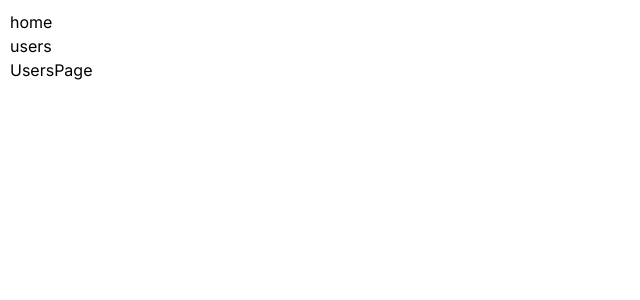
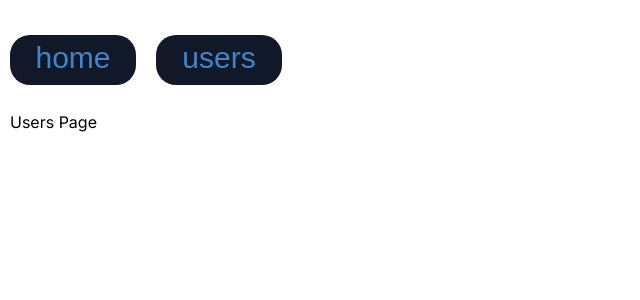
Before and after one commit to JVChiarella/SupplyChainManagement, a Next.js app in the folder supply_chain_management_frontend_nextjs/: page /users in a window 1280 px wide. Shown: the top 300 px of the page, without its empty margins (0-640 px from the left). Built offline with nearby package versions, Linux system fonts and the light colour scheme.

Commit message:
working simple navbar

```diff
--- a/supply_chain_management_frontend_nextjs/src/app/globals.css
+++ b/supply_chain_management_frontend_nextjs/src/app/globals.css
@@ -28,32 +28,18 @@ body {
 }
 
 .navbar-container {
-  display:flex;
+  display: flex;
+  height: 100px;
+  font-family: 'Montserrat', sans-serif;
 }
-
-.navbar-child {
-    width: 60%;
-    text-align: left;
-    padding-left: 20px;
-    padding-top: 20px;
-    padding-bottom: 40px;
-}
-
-.navbar-text {
-    font-family: 'Montserrat', sans-serif;
-    font-size: 30px;
-    color: #3F86CC;
-}
-
 .navbar-button {
     background-color: #111827;
-    font-family: 'Montserrat', sans-serif;
-    font-size: 25px;
-    width: 45%;
-    height: 60%;
+    color: #3F86CC;
+    font-size: 30px;
+    width: 10%;
+    height: 50%;
     border-radius:20px;
     text-align: center;
-    margin-top: 10px;
     margin-right: 20px;
-    vertical-align: middle;
+    margin-top: 25px;
 }
--- a/supply_chain_management_frontend_nextjs/src/app/navbar/navButton/navButton.tsx
+++ b/supply_chain_management_frontend_nextjs/src/app/navbar/navButton/navButton.tsx
@@ -4,13 +4,13 @@ import Link from 'next/link'
 const NavButton = (props : any) => {
     if(props.name === "home"){
         return(
-            <div>
+            <div className= "navbar-button">
                 <Link href= {"./"}>{props.name}</Link>
             </div>
         )
     } else {
         return (
-            <div>
+            <div className= "navbar-button">
                 <Link href= {"./" + props.name}>{props.name}</Link>
             </div>
           )
--- a/supply_chain_management_frontend_nextjs/src/app/navbar/navbar.tsx
+++ b/supply_chain_management_frontend_nextjs/src/app/navbar/navbar.tsx
@@ -3,10 +3,10 @@ import NavButton from './navButton/navButton';
 
 const Navbar = () => {
   return (
-    <main>
+    <div className="navbar-container">
         <NavButton name="home"></NavButton>
         <NavButton name="users"></NavButton>
-    </main>
+    </div>
   )
 }
 
--- a/supply_chain_management_frontend_nextjs/src/app/page.tsx
+++ b/supply_chain_management_frontend_nextjs/src/app/page.tsx
@@ -5,7 +5,7 @@ export default function Home() {
     <main>
       <Navbar></Navbar>
       <h2>
-        Hello World
+        Home Page
       </h2>
     </main>
   );
--- a/supply_chain_management_frontend_nextjs/src/app/users/page.tsx
+++ b/supply_chain_management_frontend_nextjs/src/app/users/page.tsx
@@ -5,7 +5,7 @@ const UsersPage = () => {
   return (
     <main>
       <Navbar></Navbar>
-        <div>UsersPage</div>
+        <div>Users Page</div>
     </main>
   )
 }
```
Also changed, not shown: supply_chain_management_frontend_nextjs/package.json (+5 -5 lines), 1 other file (tests, documents, lock files or other folders).
